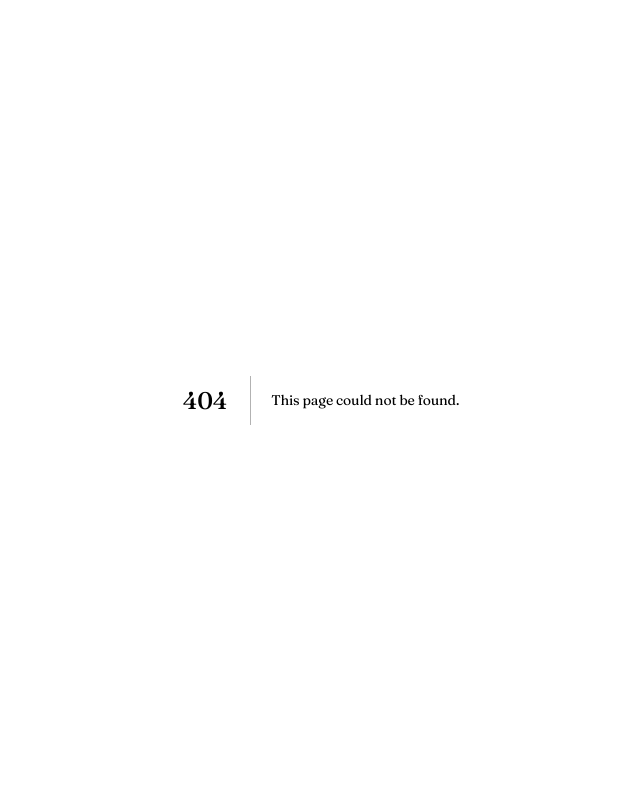
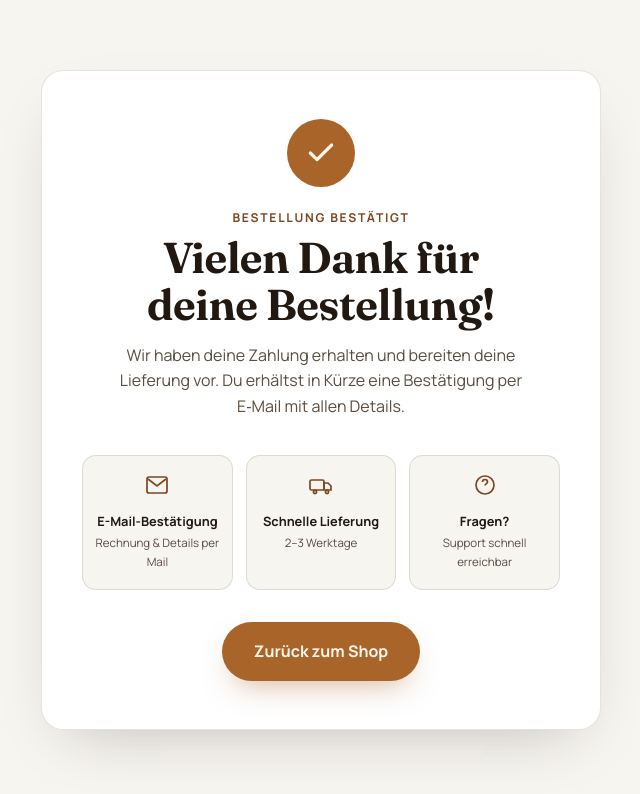
Before and after one commit to ThissMadd/philips-5400-store, a Next.js app: page /danke in a window 1280 px wide. Before the commit this address had no page. Shown: the top 794 px of the page, without its empty margins (319-959 px from the left). Built offline with nearby package versions, Linux system fonts and the light colour scheme.

Commit message:
Update website

```diff
--- /dev/null
+++ b/app/danke/page.js
@@ -0,0 +1,67 @@
+"use client";
+
+import { useEffect } from "react";
+
+export default function DankePage() {
+  useEffect(() => {
+    if (typeof window === "undefined" || !window.fbq) return;
+    window.fbq("track", "Purchase", {
+      currency: "EUR",
+    });
+  }, []);
+
+  return (
+    <main className="danke-page">
+      <div className="wrap">
+        <div className="danke-box">
+          <div className="danke-icon">
+            <svg width="32" height="32" viewBox="0 0 24 24" fill="none" stroke="currentColor" strokeWidth="2.4" strokeLinecap="round" strokeLinejoin="round">
+              <path d="M20 6 9 17l-5-5" />
+            </svg>
+          </div>
+
+          <p className="eyebrow">Bestellung bestätigt</p>
+          <h2>Vielen Dank für deine Bestellung!</h2>
+          <p className="muted">
+            Wir haben deine Zahlung erhalten und bereiten deine Lieferung vor. Du erhältst in
+            Kürze eine Bestätigung per E&#8209;Mail mit allen Details.
+          </p>
+
+          <div className="danke-steps">
+            <div className="trust-box">
+              <svg width="24" height="24" viewBox="0 0 24 24" fill="none" stroke="currentColor" strokeWidth="1.7">
+                <rect x="2" y="4" width="20" height="16" rx="2" />
+                <path d="m3 6 9 7 9-7" />
+              </svg>
+              <strong>E-Mail-Bestätigung</strong>
+              <span>Rechnung &amp; Details per Mail</span>
+            </div>
+            <div className="trust-box">
+              <svg width="24" height="24" viewBox="0 0 24 24" fill="none" stroke="currentColor" strokeWidth="1.7">
+                <rect x="1" y="7" width="14" height="10" rx="1.5" />
+                <path d="M15 10h4l3 3v4h-7z" />
+                <circle cx="6" cy="19" r="1.6" />
+                <circle cx="18" cy="19" r="1.6" />
+              </svg>
+              <strong>Schnelle Lieferung</strong>
+              <span>2–3 Werktage</span>
+            </div>
+            <div className="trust-box">
+              <svg width="24" height="24" viewBox="0 0 24 24" fill="none" stroke="currentColor" strokeWidth="1.7">
+                <circle cx="12" cy="12" r="9" />
+                <path d="M9.5 9a2.5 2.5 0 0 1 5 0c0 1.7-2.5 2-2.5 3.5" />
+                <path d="M12 17h.01" />
+              </svg>
+              <strong>Fragen?</strong>
+              <span>Support schnell erreichbar</span>
+            </div>
+          </div>
+
+          <a href="/" className="btn btn-primary">
+            Zurück zum Shop
+          </a>
+        </div>
+      </div>
+    </main>
+  );
+}
--- a/app/globals.css
+++ b/app/globals.css
@@ -1215,6 +1215,72 @@ table.compare-table th:first-child {
   color: var(--text-muted);
 }
 
+/* ---------- danke page ---------- */
+.danke-page {
+  min-height: 100dvh;
+  display: flex;
+  align-items: center;
+  justify-content: center;
+  padding: 3rem 0;
+  background: var(--bg-elevated);
+}
+.danke-page .wrap {
+  display: flex;
+  justify-content: center;
+}
+.danke-box {
+  max-width: 560px;
+  width: 100%;
+  text-align: center;
+  background: var(--bg);
+  border: 1px solid var(--border);
+  border-radius: var(--radius-lg);
+  padding: 3rem 2.5rem;
+  box-shadow: var(--shadow);
+}
+.danke-icon {
+  width: 68px;
+  height: 68px;
+  border-radius: 50%;
+  background: var(--accent);
+  color: var(--on-accent);
+  display: flex;
+  align-items: center;
+  justify-content: center;
+  margin: 0 auto 1.3rem;
+}
+.danke-box .eyebrow {
+  display: block;
+}
+.danke-box h2 {
+  margin-top: 0.5rem;
+}
+.danke-box > p.muted {
+  margin-top: 0.9rem;
+  max-width: 42ch;
+  margin-left: auto;
+  margin-right: auto;
+}
+.danke-steps {
+  display: grid;
+  grid-template-columns: repeat(3, 1fr);
+  gap: 0.8rem;
+  margin: 2.2rem 0 2rem;
+  text-align: center;
+}
+.danke-steps .trust-box svg {
+  color: var(--accent-strong);
+  margin-bottom: 0.4rem;
+}
+@media (max-width: 560px) {
+  .danke-box {
+    padding: 2.2rem 1.4rem;
+  }
+  .danke-steps {
+    grid-template-columns: 1fr;
+  }
+}
+
 /* ---------- faq ---------- */
 .faq {
   padding: 5rem 0;
--- a/app/layout.js
+++ b/app/layout.js
@@ -1,5 +1,8 @@
+import Script from "next/script";
 import localFont from "next/font/local";
 import "./globals.css";
+
+const META_PIXEL_ID = "1117359484304727";
 
 const fraunces = localFont({
   src: "./fonts/fraunces.woff2",
@@ -45,7 +48,32 @@ export const viewport = {
 export default function RootLayout({ children }) {
   return (
     <html lang="de" className={`${fraunces.variable} ${manrope.variable}`}>
-      <body>{children}</body>
+      <body>
+        <Script id="meta-pixel" strategy="afterInteractive">
+          {`
+            !function(f,b,e,v,n,t,s)
+            {if(f.fbq)return;n=f.fbq=function(){n.callMethod?
+            n.callMethod.apply(n,arguments):n.queue.push(arguments)};
+            if(!f._fbq)f._fbq=n;n.push=n;n.loaded=!0;n.version='2.0';
+            n.queue=[];t=b.createElement(e);t.async=!0;
+            t.src=v;s=b.getElementsByTagName(e)[0];
+            s.parentNode.insertBefore(t,s)}(window, document,'script',
+            'https://connect.facebook.net/en_US/fbevents.js');
+            fbq('init', '${META_PIXEL_ID}');
+            fbq('track', 'PageView');
+          `}
+        </Script>
+        <noscript>
+          <img
+            height="1"
+            width="1"
+            style={{ display: "none" }}
+            src={`https://www.facebook.com/tr?id=${META_PIXEL_ID}&ev=PageView&noscript=1`}
+            alt=""
+          />
+        </noscript>
+        {children}
+      </body>
     </html>
   );
 }
--- a/app/page.js
+++ b/app/page.js
@@ -12,11 +12,13 @@ import FAQ from "@/components/FAQ";
 import FinalCTA from "@/components/FinalCTA";
 import Footer from "@/components/Footer";
 import ScrollReveal from "@/components/ScrollReveal";
+import PixelViewContent from "@/components/PixelViewContent";
 
 export default function Home() {
   return (
     <>
       <ScrollReveal />
+      <PixelViewContent />
       <TopBar />
       <Header />
       <Hero />
```
Also changed, not shown: components/BuyPanel.jsx (+15 -1 lines), components/FinalCTA.jsx (+19 -1 lines), components/PixelViewContent.jsx (added, +18 -0 lines).
